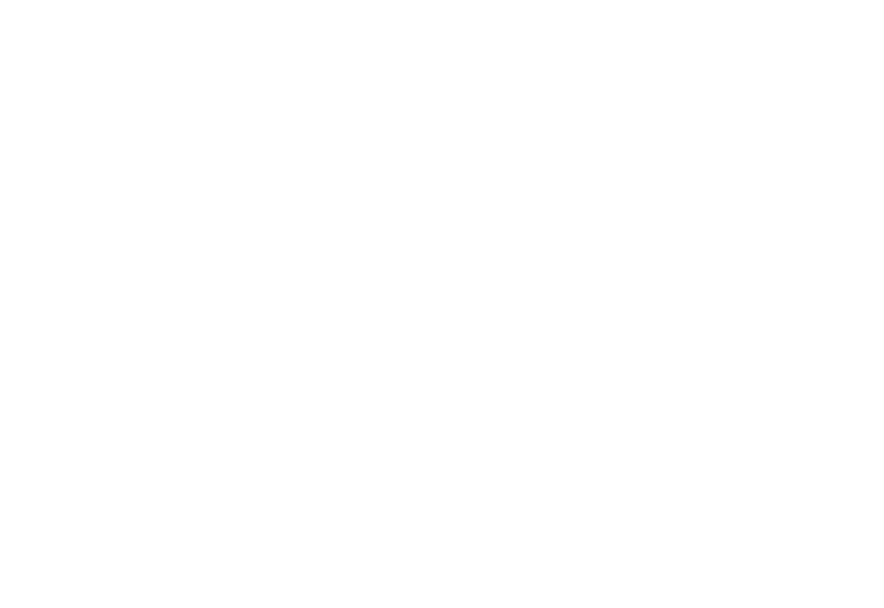
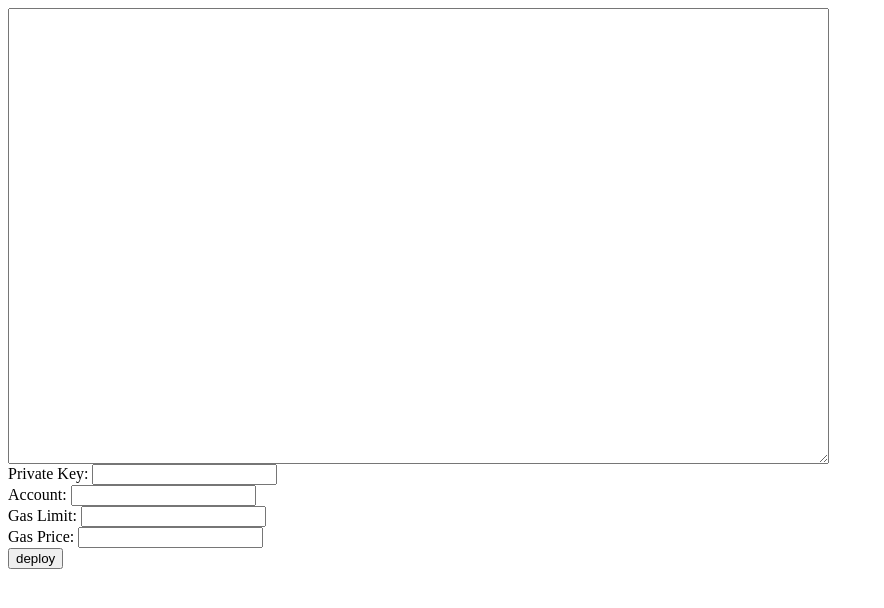
Before and after one commit to 0JIEUN0/blockchain-project, a plain HTML site: page remix-clone/index.html in a window 1280 px wide. Shown: the whole page, without its empty margins (0-884 px from the left). Drawn offline with nearby package versions, Linux system fonts and the light colour scheme.

Commit message:
change layout

```diff
--- a/remix-clone/index.html
+++ b/remix-clone/index.html
@@ -12,6 +12,28 @@
         <script src="./script.js"></script>
     </head>
     <body>
+        <div id="code">
+            <textarea name="" id="" cols="100" rows="30"></textarea>
+        </div>
 
+        <div id="deploy">
+            <div>
+                <label for="">Private Key: </label>
+                <input type="text" id="privat-key"></input>
+            </div>
+            <div>
+                <label for="">Account: </label>
+                <input type="text" id="account"></input>
+            </div>
+            <div>
+                <label for="">Gas Limit: </label>
+                <input type="text" id="gas-limit"></input>
+            </div>
+            <div>
+                <label for="">Gas Price: </label>
+                <input type="text" id="gas-price"></input>
+            </div>
+            <button id="submit">deploy</button>
+        </div>
     </body>
 </html>
```
